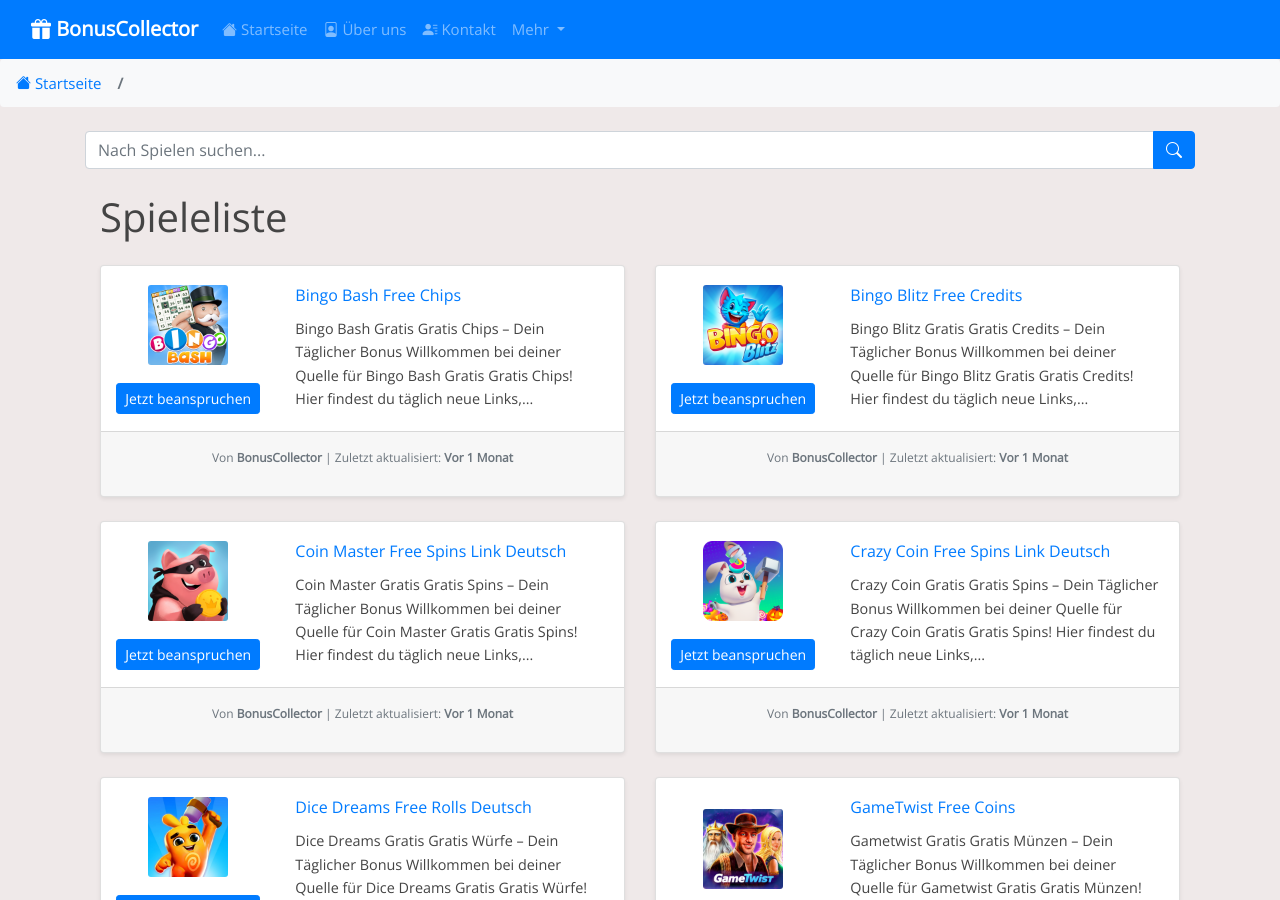
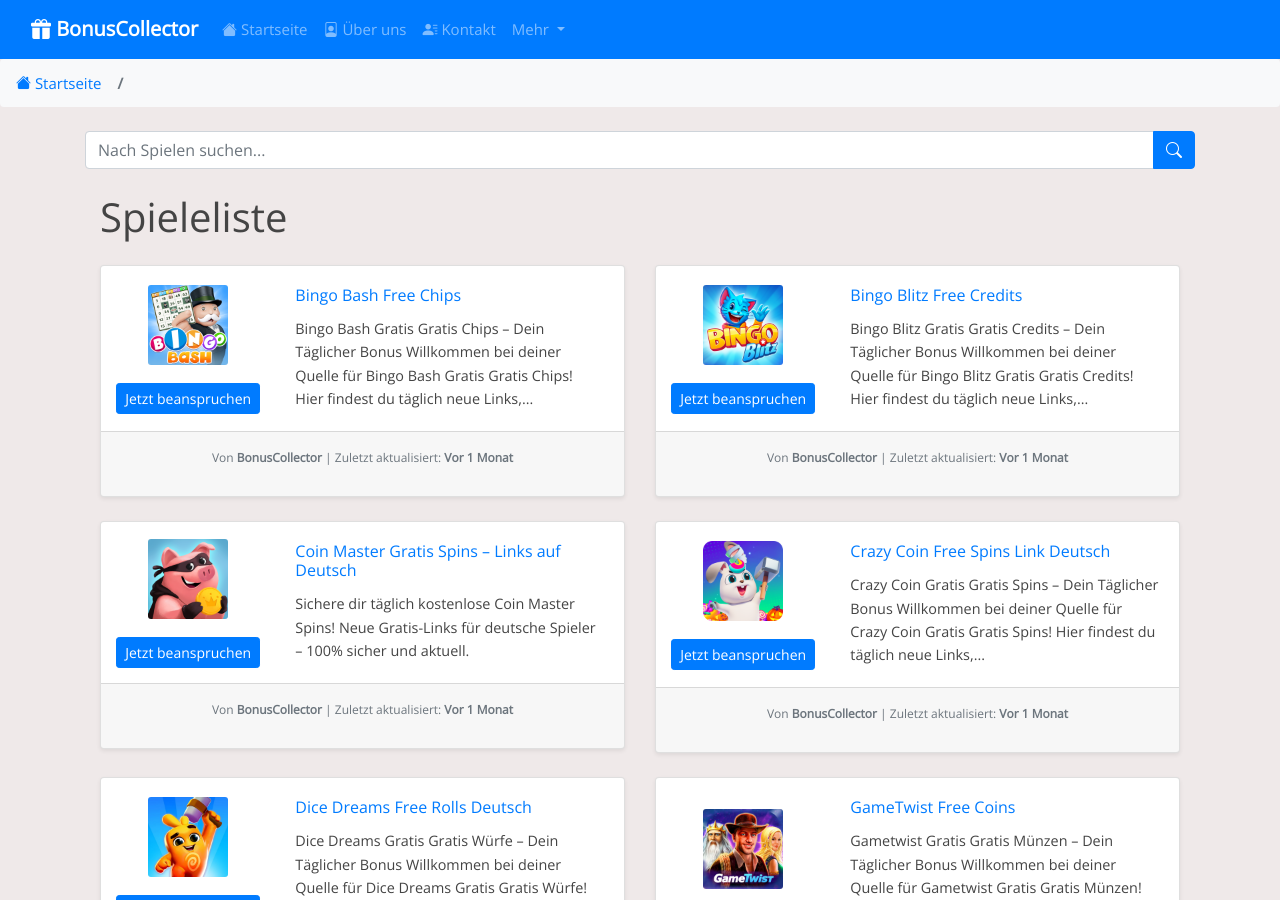
Before and after one commit to Prollad99/bs-de, a Jekyll site: the page built from index.html, in a window 1280 px wide and 900 px high. Built offline with Jekyll 4.4.1, drawn with Linux system fonts in a browser that asks for light colours; comment, search, counter and statistics services are not loaded.

Commit message:
Update 2025-01-16-coin-master.md

```diff
--- a/_posts/2025-01-16-coin-master.md
+++ b/_posts/2025-01-16-coin-master.md
@@ -1,15 +1,22 @@
 ---
 layout: post
-title: "Coin Master Free Spins Link Deutsch"
-date: 2025-01-16
+title: "Coin Master Gratis Spins – Links auf Deutsch"
+description: "Sichere dir täglich kostenlose Coin Master Spins! Neue Gratis-Links für deutsche Spieler – 100% sicher und aktuell."
+date: 2025-03-14
 author: "BonusCollector"
-permalink: /coin-master-free-spin/
+permalink: /coin-master-gratis-spins/
+redirect_from: /coin-master-free-spin/
 image: /assets/images/coin-master.webp
+alt: "Coin Master Gratis Spins Belohnung" # Added alt text for accessibility
 include_file: coin-master.html
 manifest: /manifests/coin-master.json
-tags: [free spins coin master, coin master free spins kostenlos, coin master free link, coin master kostenlose spins, coin master spins gratis heute]
+tags:
+  - "coin master gratis spins"
+  - "coin master kostenlose spins"
+  - "coin master tägliche links"
+  - "coin master spins gratis heute"
+  - "coin master belohnungen gratis"
 ---
-
 {% include coin-master_post.html %}
 
 {% include coin-master.html %}
```
